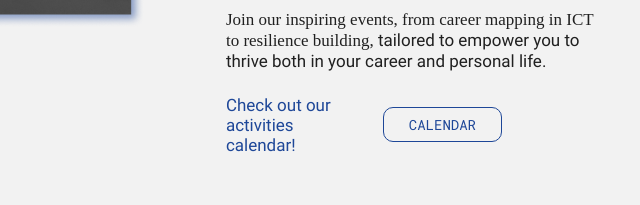
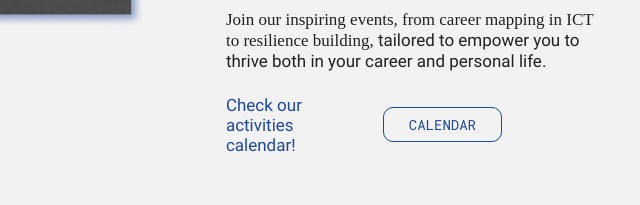
Before and after one commit to franciscatsousa/inspira, a plain HTML site: page index.html in a window 1280 px wide. Shown: the part 1195-1400 px from the top of the page, 535-1175 px from the left. Drawn offline with Linux system fonts and the light colour scheme; a web font is replaced by a local one.

Commit message:
check our activities calendar

```diff
--- a/index.html
+++ b/index.html
@@ -86,7 +86,7 @@
 
         </div>
         <div class="calendar">
-          <p class="sentence">Check out our activities calendar!</p>
+          <p class="sentence">Check our <br>activities calendar!</p>
           <a href="activities.html#activities-section3" class="button">calendar</a>
         </div>
 
```
